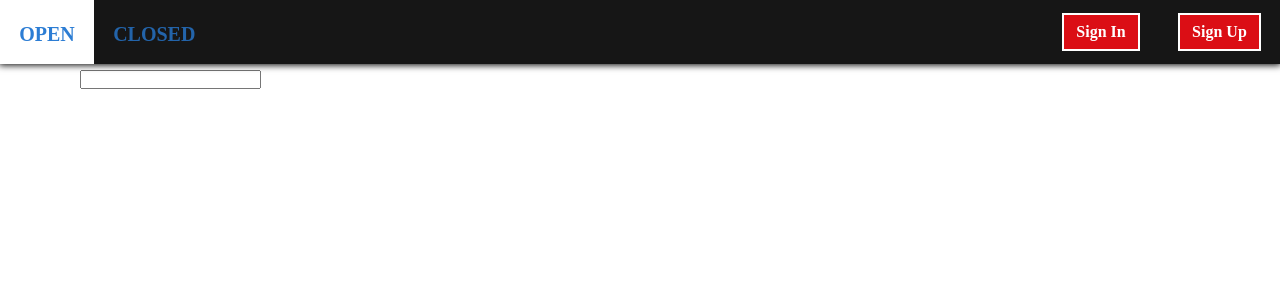
After one commit to sveinnoli/vefthr-firebase, a Flask app: page /signin in a window 1280 px wide. The commit adds this page. Shown: the top 300 px of the page. Run offline with Flask 2, Linux system fonts and the light colour scheme.

Commit message:
added signin features

```diff
--- a/app.py
+++ b/app.py
@@ -18,18 +18,26 @@ config = {
 fb = pyrebase.initialize_app(config)
 db = fb.database()
 
-# Test route til að setja gögn í db
+#TODO : site, sign in and sign up option, seperate page for each when signed up is done checks if credentials are valid if they are redirect to sign in page, else bring an error message
+#TODO 2: add form to intake information to the server
+#fyi:: calling lst on the db returns a list of 2 things, [0]=UserID, [1] = type(dict) in the dict is the username/password
 @app.route('/')
 def index():
     return render_template("open.html")
 
-# Test route til að sækja öll gögn úr db
+@app.route('/signup')
+def signup():
+    return render_template("signup.html")
+
+@app.route('/signin')
+def signin():
+    return render_template("signin.html")
+
 @app.route('/closed')
 def lesa():
     u = db.child("notandi").get().val()
-    lst = list(u.items())
-    print(lst)
-    return render_template("closed.html", list=lst)
+    users = list(u.items())
+    return render_template("closed.html", users=users)
 
 if __name__ == "__main__":
 	app.run(debug=True)
--- /dev/null
+++ b/static/css/header.css
@@ -0,0 +1,76 @@
+#headwrapper {
+    position: fixed;
+    top: 0;
+    left: 0;
+    width: 100%;
+    box-shadow: 0 0 7px 1px black;
+    height: 4em;
+    z-index: 1000;
+    background-color: #161616;
+}
+
+.head-container {
+    display: flex;
+    margin: 0 auto;
+    width: 100em;
+}
+
+.nav-menu {
+    display: flex;
+    flex-direction: row;
+    justify-content: flex-end;
+}
+
+.nav-link {
+    padding: 0 1.2em;
+    align-self: center;
+    height: 4em;
+    text-transform: uppercase;
+    display: flex;
+    align-items: center;
+}
+
+.nav-link:hover {
+    background:#fff;
+}
+
+
+.nav-link-text {
+    position: relative;
+    top: 1.5px;
+    font-size: 1.25em;
+}
+
+.nav-signin-container {
+    display:flex;
+    justify-content: flex-end;
+    width:100%;
+}
+
+.nav-signin-link {
+    display: flex;
+    align-items: center;
+    align-self: center;
+    color:white;
+    margin: 0 1.2em;
+}
+.nav-signin-link:hover {
+    color:white;
+}
+
+.nav-signin-button {
+    border: 2px solid #fff;
+    background:#DB0E15;
+    padding: 5px 12px;
+    height:auto;
+}
+
+.nav-signin-button:hover {
+    background:#f0131a;
+}
+
+@media screen and (max-width: 100em) {
+    .head-container {
+        width: auto;
+    }
+}
--- /dev/null
+++ b/static/css/master.css
@@ -0,0 +1,3 @@
+@import "base.css";
+@import "header.css";
+@import "signin.css";
--- a/templates/base.html
+++ b/templates/base.html
@@ -9,6 +9,7 @@
 </head>
 <body>
 
+    {% include "header.html"%}
 
     <div class="base-container">
         {% block content%} {% endblock %}
--- a/templates/closed.html
+++ b/templates/closed.html
@@ -3,8 +3,8 @@
 
 {%block content%}
 <div class="base-container">
-    {% for x in list %}
-        <h3>{{x}}</h3>
+    {% for user in users%}
+        <h3>{{user}}</h3>
     {% endfor %}
 </div>
 {% endblock %}
--- /dev/null
+++ b/templates/header.html
@@ -0,0 +1,28 @@
+<header id="headwrapper">
+    <div class="head-container">
+        <nav class="nav-menu">
+            <a href="/" class="nav-link">
+                <span class="nav-link-text">
+                    Open
+                </span>
+            </a>
+            <a href="/closed" class="nav-link">
+                <span class="nav-link-text">
+                    Closed
+                </span>
+            </a>
+        </nav>
+        <nav class="nav-signin-container">
+            <a href="/signin" class="nav-signin-link">
+                <div class="nav-signin-button">
+                    Sign In
+                </div>
+            </a>
+            <a href="/signup" class="nav-signin-link">
+                <div class="nav-signin-button">
+                    Sign Up
+                </div>
+            </a>
+        </nav>
+    </div>
+</header>
--- /dev/null
+++ b/templates/signin.html
@@ -0,0 +1,12 @@
+{% extends "base.html" %}
+{%block title%}Sign in{% endblock %}
+
+{%block content%}
+<!-- Take form from wizliz -->
+    <div class="signin-form">
+        <form method="POST">
+            <input type="text" name="username">
+
+        </form>
+    </div>
+{% endblock %}
--- /dev/null
+++ b/templates/signup.html
@@ -0,0 +1,6 @@
+{% extends "base.html" %}
+{%block title%}Sign up{% endblock %}
+
+{%block content%}
+    <!-- Take form from wizliz -->
+{% endblock %}
```
Also changed, not shown: static/css/signin.css (added).
